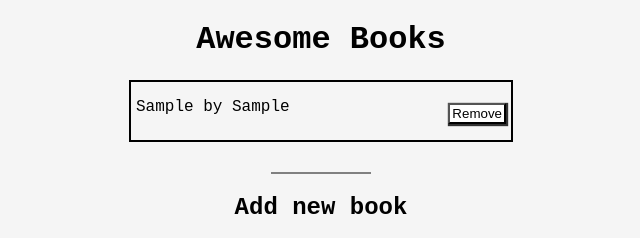
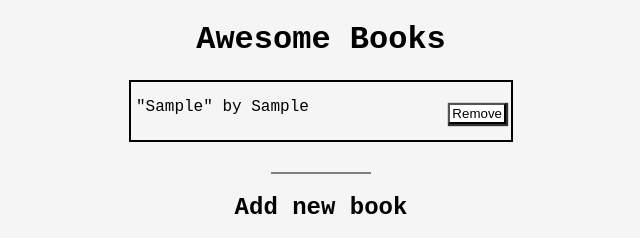
Before and after one commit to atok624/Awesome-Books, a website: page index.html in a window 1280 px wide. Both pictures are taken after typing "Sample", "Sample" into the empty fields and a click on the button "Add". Shown: the top 238 px of the page, 319-959 px from the left. Drawn offline with Linux system fonts and the light colour scheme.

Commit message:
Modify index.html

```diff
--- a/index.html
+++ b/index.html
@@ -10,7 +10,7 @@
   <body>
     <h1>Awesome Books</h1>
     <div id="date"></div>
-    <div class="container"></div>
+    <div class="container"><ul class="bookShelfe"></ul></div>
     <hr>
     <h2>Add new book</h2>
     <form id="form" class="remove-section">
--- a/index.js
+++ b/index.js
@@ -54,19 +54,17 @@
 
 function Display(item) {
   const container = document.querySelector('.container');
-  const ul = document.createElement('ul');
-  ul.classList.add('bookShelfe');
+  const ul = document.querySelector('.bookShelfe');
   const li = document.createElement('li');
   li.classList.add('book');
   li.setAttribute('id', item.bookId);
-  li.innerHTML = `${item.title} by ${item.author}`;
+  li.innerHTML = `"${item.title}" by ${item.author}`;
   const rmbtn = document.createElement('button');
   rmbtn.innerHTML = 'Remove';
   rmbtn.setAttribute('id', 'removebtn');
   rmbtn.addEventListener('click', () => storeBook.removeBook(item.bookId));
   li.appendChild(rmbtn);
   ul.appendChild(li);
-  container.appendChild(ul);
 }
 
 // function createBooks(arr) {
```
